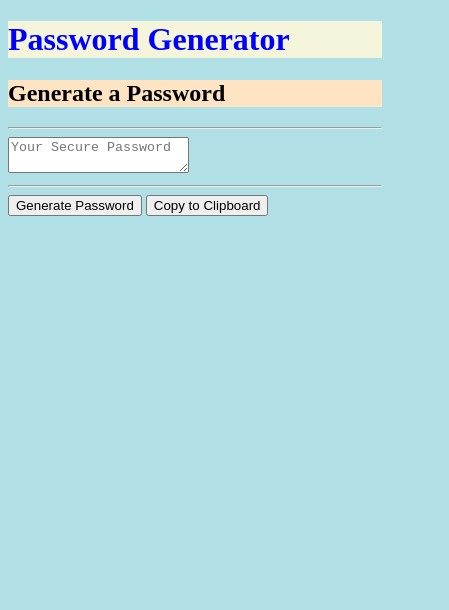
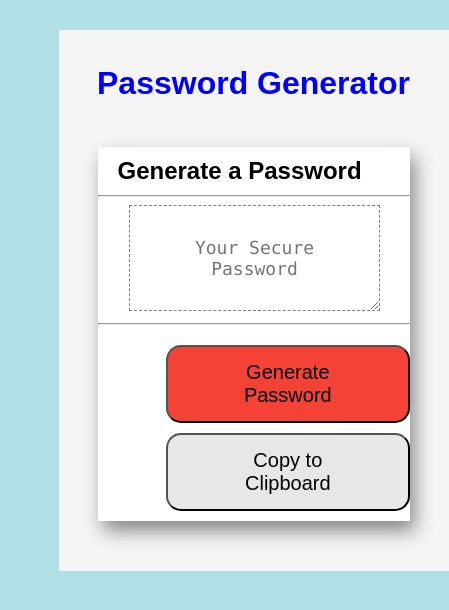
Before and after one commit to sarita87das/hw3, a plain HTML site: page index.html in a window 390 px wide. Shown: the whole page, 449 px wide, since content can reach past the window. Drawn offline with Linux system fonts and the light colour scheme.

Commit message:
changes made to style.css

```diff
--- a/passwordstyle.css
+++ b/passwordstyle.css
@@ -1,18 +1,134 @@
-h1{
-    font-size: xx-large;
-    background-color:beige;
+body {
+    background-color: #E8E8E8;
+    margin: 0 auto;
+    font-family: 'Arial', 'Helvetica Neue', Helvetica, sans-serif;
+    color: #696969;
 }
- h2{font-size: x large;
-    background-color: bisque;
- }
-hr {
-    background-color: blanchedalmond;
-    text-decoration-color: burlywood;
-    text-indent: 0cm;
+/* Styles for the wrapper div */
+#wrapper {
+    background-color: #F5F5F5;
+    margin-left: 15%;
+    padding-bottom: 50px;
+    padding-top: 30px;
+    margin-top: 30px;
+    width: 980px;
 }
-.id {
-    background-color: cadetblue;
+/* Styles for the content div */
+#content {
+    margin-left: 10%;
+    margin-right: 10%;
+    background-color: #FFFFFF;
+    box-shadow: 5px 10px 18px #888888;
+
 }
-.content{
-    text-decoration-color: darkcyan;
+/* Styles for h1 */
+h1 {
+    text-align: center;
+    margin-top: 5px;
+    margin-bottom: 45px;
+    font-size: 2em;
+    font-family: 'Arial', 'Helvetica Neue', Helvetica, sans-serif;
+    font-weight: bold;
+
 }
+/* Styles for h2 */
+h2 {
+    margin-left: 20px;
+    padding-top: 10px;
+    margin-bottom: 10px;
+    font-size: 1.5em;
+    font-family: 'Arial', 'Helvetica Neue', Helvetica, sans-serif;
+    font-weight: bold;
+}
+/* Styles for textarea */
+textarea {
+    padding: 10%;
+    border: dashed 1px gray;
+    margin-left: 10%;
+    padding-left: 15%;
+    padding-right: 15%;
+    width: 50%;
+    font-family: "Lucida Console", Monaco, monospace;
+    text-align: center;
+    color: #696969;
+    font-size: 18px;
+}
+/* Styles for button div */
+#btn {
+    margin-top: 20px;
+}
+/* Styles for generate button */
+#generate {
+    background-color: #f44336;
+    font-size: 20px;
+    padding: 14px 40px;
+    border-radius: 15px;
+    margin-left: 18%;
+    margin-bottom: 10px;
+}
+/* Styles for copy button */
+#copy {
+    background-color: #e7e7e7;
+    font-size: 20px;
+    padding: 14px 40px;
+    border-radius: 15px;
+    margin-left: 10px;
+    margin-bottom: 10px;
+}
+
+/* Start Media Query */
+/* A Media Query max-width: 980px */
+@media screen and (max-width: 980px) {
+    /* Resized content to fit 980px  */
+    body {
+        max-width: 980px;
+    }
+    /* Styles for the wrapper div */
+    #wrapper {
+        width: 100%;
+        }
+}
+    /* A Media Query max-width: 786px */
+    @media screen and (max-width: 786px) {
+    /* Resized content to fit 786px  */
+    body {
+        max-width: 786px;
+    }
+    /* Styles for the wrapper div */
+    #wrapper {
+        width: 100%;
+        }
+/* Styles for generate button */
+#generate {
+
+    margin-left: 10%;
+    margin-bottom: 10px;
+}
+/* Styles for copy button */
+
+    }
+    /* A Media Query max-width: 640px */
+    @media screen and (max-width: 640px) {
+     /* Resized content to fit 640px  */
+     body {
+        max-width: 640px;
+    }
+
+     #wrapper {
+        width: 100%;
+        }
+        #btn {
+            margin-top: 20px;
+        }
+        /* Styles for generate button */
+        #generate {
+            margin-left: 22%;
+
+        }
+        /* Styles for copy button */
+        #copy {
+            margin-left: 22%;
+
+        }
+
+    }
```
